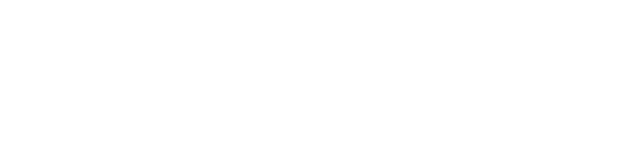
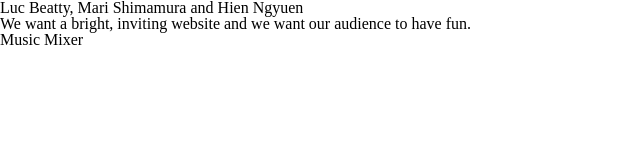
Before and after one commit to mariiiichan/beatty_luc_nguyen_hien_shimamura_mari_music_maker, a plain HTML site: page index.html in a window 1280 px wide. Shown: the whole page, without its empty margins (0-640 px from the left). Drawn offline with Linux system fonts and the light colour scheme; files whose address does not match are found by name.

Commit message:
added more changes

```diff
--- a/css/main.css
+++ b/css/main.css
@@ -0,0 +1,7 @@
+
+/*FF0DFF - bright pink*/
+/*82C8FF - bright light blue*/
+/*760CE8 - bright purple*/
+/*1CFF35 - bright green*/
+/*E8B20C - bright orange*/
+background-color: #FF521C;
--- a/index.html
+++ b/index.html
@@ -8,6 +8,13 @@
 <link href="css/main.css" rel="stylesheet" type="text/css" media="screen">
 </head>
 <body>
+	<section id = "topBar">
+		<h1>Luc Beatty, Mari Shimamura and Hien Ngyuen<br>We want a bright, inviting website and we want our audience to have fun.
+		</h1>
+		<div id = "siteContainer"></div>
+		<h1 class = "hidden">Music Mixer</h1>
+
+	</section>
 
 
  <script src = "main.js"></script>
```
